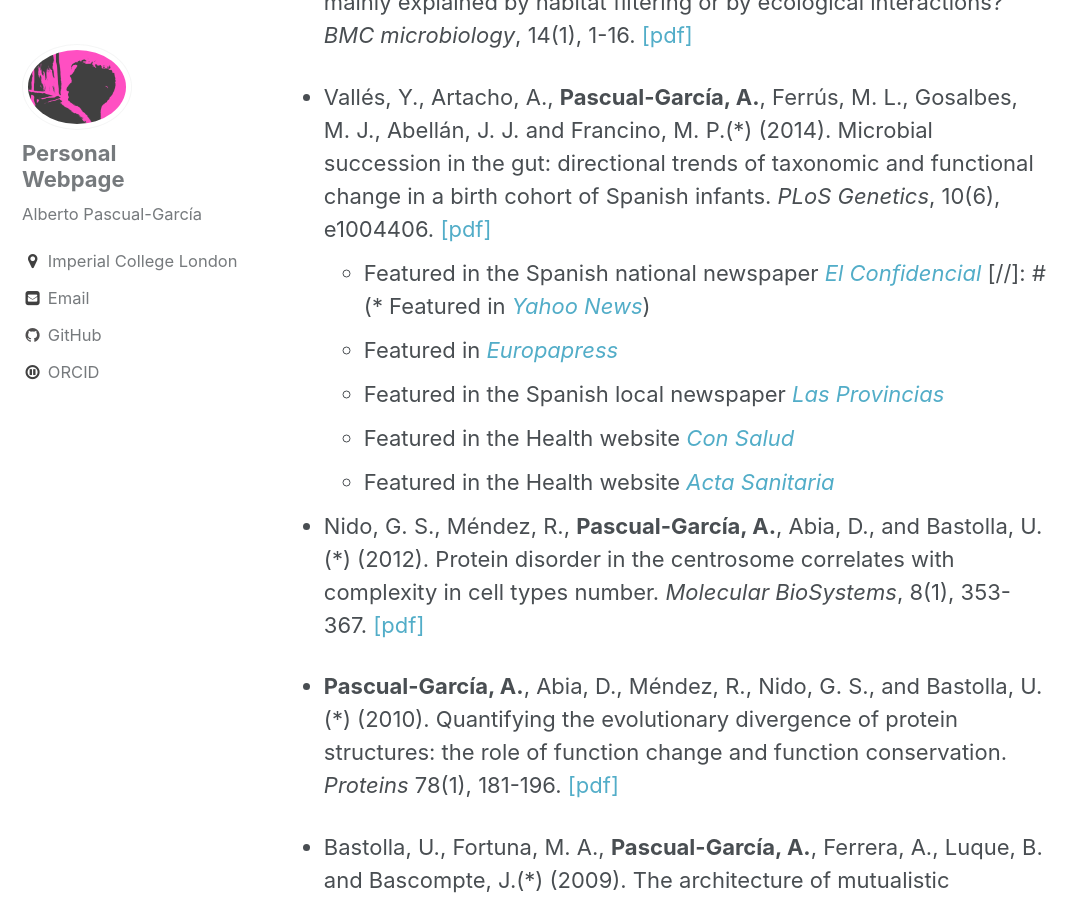
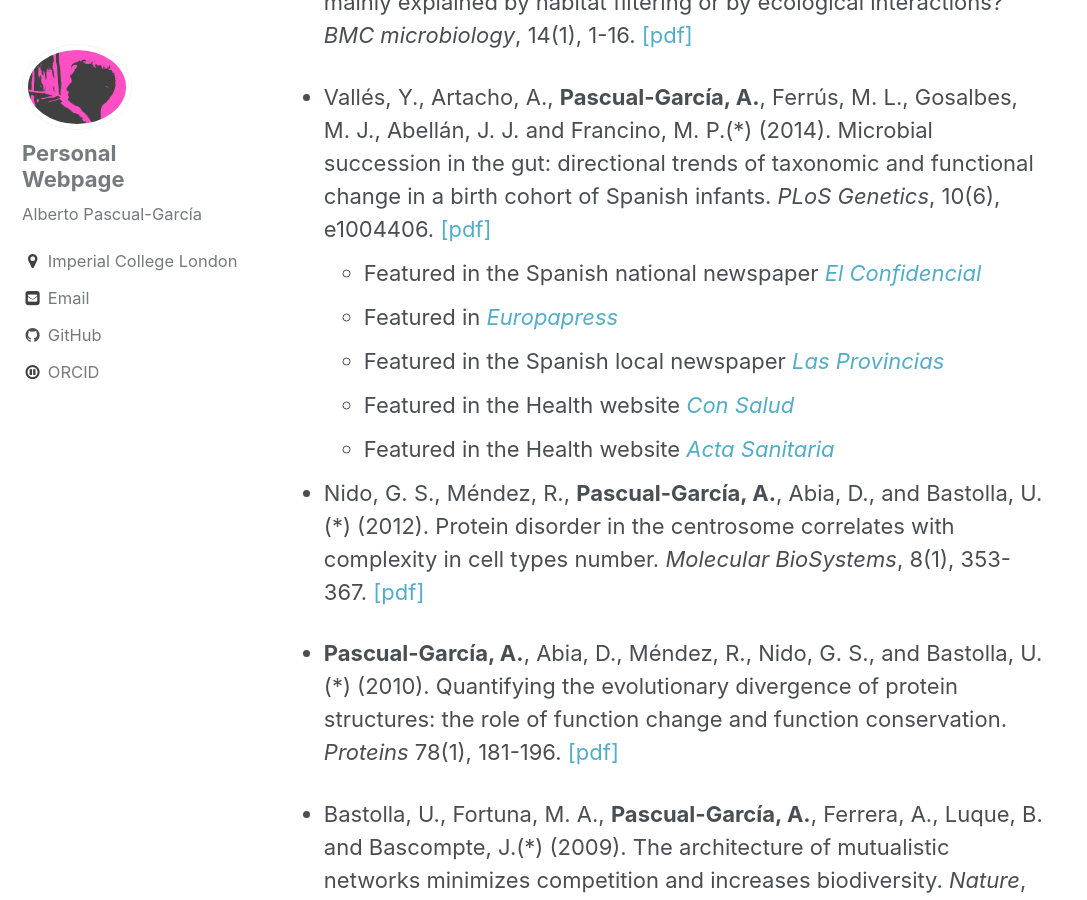
Before and after one commit to apascualgarcia/apascualgarcia.github.io, a Jekyll site: the page built from _pages/Publications.md, in a window 1280 px wide and 900 px high, scrolled down 1012 px. Shown: the whole window, without its empty margins (0-1087 px from the left). Built offline with Jekyll 4.4.1, drawn with Linux system fonts in a browser that asks for light colours.

Commit message:
solving problems with markdown comments in publications

```diff
--- a/_pages/Publications.md
+++ b/_pages/Publications.md
@@ -25,7 +25,7 @@
 
 * Vallés, Y., Artacho, A., **Pascual-García, A.**, Ferrús, M. L., Gosalbes, M. J., Abellán, J. J. and Francino, M. P.(*) (2014). Microbial succession in the gut: directional trends of taxonomic and functional change in a birth cohort of Spanish infants. _PLoS Genetics_, 10(6), e1004406. [[pdf]](/assets/articles/Valles_Microbial-Succession-Gut_PloSgenetics_2014.pdf)
   * Featured in the Spanish national newspaper [_El Confidencial_](http://www.elconfidencial.com/ultima-hora-en-vivo/2014-08-21/demuestran-que-las-bacterias-intestinales-del-bebe-difieren-de-las-del-adulto_342705/)
-   [//]: # (* Featured in [_Yahoo News_](https://es.noticias.yahoo.com/microflora-intestinal-beb\%C3\%A9s-a\%C3\%B1o-distinta-adultos-113135141.html))
+ [](* Featured in [_Yahoo News_](https://es.noticias.yahoo.com/microflora-intestinal-beb\%C3\%A9s-a\%C3\%B1o-distinta-adultos-113135141.html))
   * Featured in [_Europapress_](http://www.europapress.es/comunitat-valenciana/noticia-investigadores-revelan-microflora-intestinal-bebes-ano-vida-distinta-adultos-20140821130409.html)
   * Featured in the Spanish local newspaper [_Las Provincias_](http://www.lasprovincias.es/agencias/valencia/201408/21/demuestran-bacterias-intestinales-bebe-170164.html)
   * Featured in the Health website [_Con Salud_](http://www.consalud.es/seenews.php?id=12657)
```
